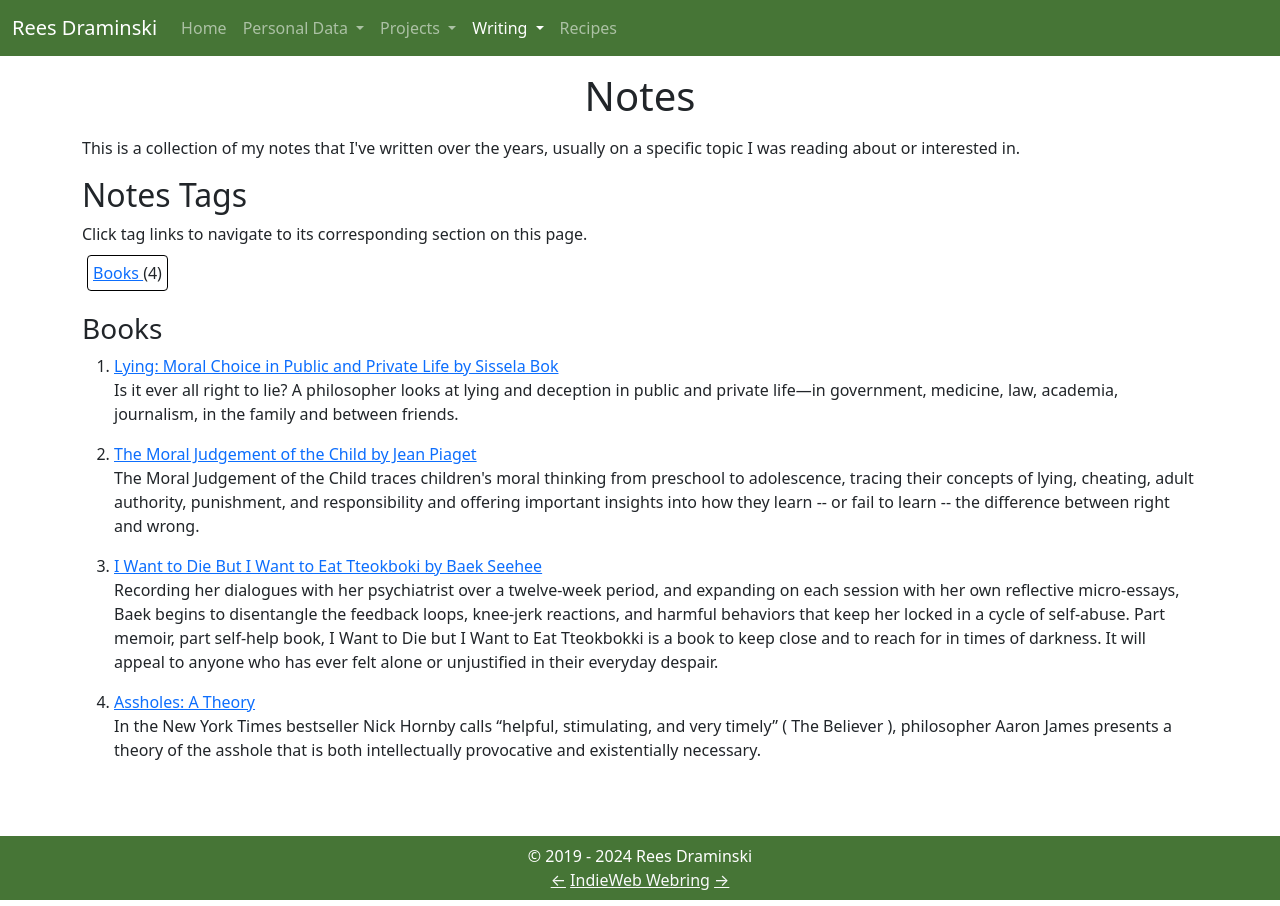
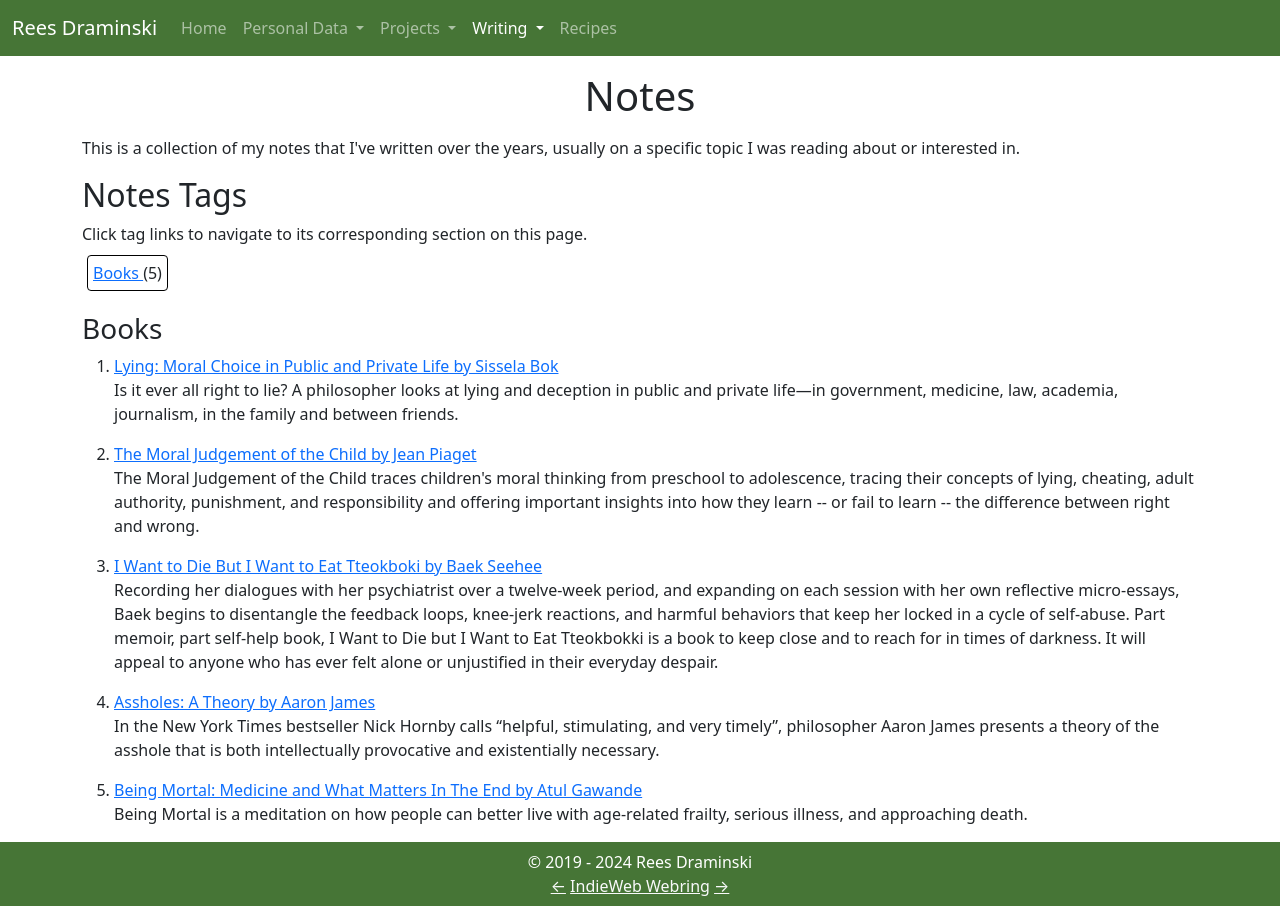
Before and after one commit to reeshuffled/reeshuffled.github.io, a Jekyll site: the page built from index_notes.html, in a window 1280 px wide. Built offline with Jekyll 4.4.1, drawn with Linux system fonts in a browser that asks for light colours; some of the changed lines change nothing that is shown.

Commit message:
add being mortal notes

```diff
--- a/_posts/2024-01-10-Assholes-A-Theory.md
+++ b/_posts/2024-01-10-Assholes-A-Theory.md
@@ -2,9 +2,9 @@
 layout: note
 categories: Notes
 tags: ["Books"]
-title: "Assholes: A Theory"
+title: "Assholes: A Theory by Aaron James"
 slug: assholes-a-theory
-description: "In the New York Times bestseller Nick Hornby calls “helpful, stimulating, and very timely” ( The Believer ), philosopher Aaron James presents a theory of the asshole that is both intellectually provocative and existentially necessary."
+description: "In the New York Times bestseller Nick Hornby calls “helpful, stimulating, and very timely”, philosopher Aaron James presents a theory of the asshole that is both intellectually provocative and existentially necessary."
 started_at: "2024-01-06 12:45:00"
 ---
 
--- /dev/null
+++ b/_posts/2024-01-23-Being-Mortal:-Medicine-and-What-Matters-In-The-End.md
@@ -0,0 +1,57 @@
+---
+layout: note
+categories: Notes
+tags: ["Books"]
+title: "Being Mortal: Medicine and What Matters In The End by Atul Gawande"
+slug: being-mortal
+description: "Being Mortal is a meditation on how people can better live with age-related frailty, serious illness, and approaching death."
+started_at: "2024-01-18 08:43"
+---
+
+This book made me think a lot about the aging of my parents just like my friend said that it made her think about.
+* To me in particular it made me think about or rethink about assisted living homes and if I will put my parents in one.
+* I used to always joke to my mother that I would put them in a nursing home because I’m don’t think of myself as a particularly caring person. My brother will be a nurse, but I’m not gonna burden him with that.
+* I agree heavily with the multigenerational living model. I don’t know if I will have kids, so especially if I don’t have children then it seems like I should be having my parents in my house both to make me and them feel less alone.
+
+This book also made me think about the aging of my grandparents.
+* My grandfather died in hospice widowing my grandmother and she’s been largely independent, but has been in assisted living facility for a while. The people in assisted living facility are generally happy, but when she’s been sick/injured and in the rehab center I’ve definitely seen some incredibly heartbreaking scenes.
+* My father‘s parents are aging as well and they’re still very largely independent with social circles that are outside of nursing homes. The wear and tear of their bodies is getting to them and some of their friends are moving to nursing homes.
+    * They love their house and a lot of children and grandchildren have spent a lot of their lives there and so there’s also the idea of what the house and independence represents to them and how it can be a family gathering place.
+
+This book and the complex system failure model of the human body kind of scares me.
+* I agree with the author, and that I don’t think that lifespan is genetically programmed, but that almost makes it scarier, because lifespan is largely unpredictable.
+* There are ways that you can optimize, but it seems like it’s almost fear based and you don’t really know if what you’re gonna do is working. you’re doing something for unknown payoff in the future, which is totally against, the human motivation system
+
+The economics of geriatrics and Medicare billing practices disincentivize investment in aging solutions.
+* The author makes a great point that if it was a medical device or some kind of silver bullet solution, everyone would be clamoring to fund it, but instead just visits to a geriatric specialist were improving outcomes vastly, and then they were just shutter the entire program it just boggles the mind
+* There some truth to the idea that we don’t want to fund geriatrics just because we want to avert our eyes from the aging process. I feel like that’s part of it but on a broader, societal level there are much more concrete reasons why geriatrics is not a sexy field like salary.
+* More investment in aging solutions would actually decrease medical spending on older people. Increasing palliative care availability and hospice eligibility leads to reduced medical costs as well as patient suffering. Increasing medical spending begets further medical spending because surgery, medication, and radiation recovery and side effects cause a need for more spending and intensive care.
+
+I love the general centering of quality of life and discussions around that.
+* When I read When Breath Becomes Air, he spoke about his experience as a neurosurgeon where you have to really understand the effects of what you are doing to these people, because what is life if you’re just living on a defibrillator, and in a coma or something like that.
+* I wonder how much of aging related mental symptoms are generational. People assign so much value and their worth for what they can do for people and so cognitive slippage is to be abhorred. People don’t want to be or admit that they are vulnerable.
+    * For things like dementia I’m sure there is a physical and/or neurological basis for confusion and agitation, but how much of it is  because they cannot accept the fact that they could be wrong?
+* With a focus on quality of life comes the idea of having a purpose. With physical decline and cognitive impairment abound there needs to be a way to create assistive technologies or scaffold activities/organizations that allow older people to maintain a purpose so that they have structured to their day or something look forward to, to think about, to feel.
+
+I think automation has a lot of potential for freeing up bandwidth within nursing home communities to allow humans to really focus on the more important social aspects of health and not be bogged down by having to change sheets and deliver food and all these things.
+* This wasn’t been discussed by the author, and is more just a personal thought that I’ve had as a Software Engineer and a person who’s experienced having a grandmother in the nursing home community.
+* Cost is a big reason for lack of access for a lot of people; this kind of full spectrum care is just expensive because of labor and equipment costs.
+
+If the first medical goal was the extension of lifespan, then the next medical goal is quality of life across the extended lifespan.
+* The solutions are just out of reach, if we just pour financial and intellectual resources into the problem then I truly believe that we can build a better society for an aging population.
+* The author notes that living of fulfilling life when you’re old is just new, and it requires imagination and inventiveness because there’s not much prior work and also older people are just different, and they are less disabled, and so there are constraints of operation, but that should lead to innovation.
+
+The concept around freedom and independence and the car for the elderly is such a solvable problem in my mind. It won’t be easy to implement, but I think that it can be done.
+* The car accident statistics are not great with older people, but with things like public transportation, or just walkable communities in general would almost entirely eliminate this problem.
+    * Walkable would also mean that they could ride a bike if able or at least a motorized scooter. Obviously not everyone will be able to walk, but there are plenty of ways to enable walking part way and then having other transportation options.
+    * This would require significant investment in more accessible public transit.
+* Transit systems can be confusing so I’m not sure how older adults with cognitive slippage would fare, but I’m sure that there are plenty of talented people that could think through this problem.
+
+The author has a bit of an interesting view on death with dignity but I think that I’m fairly sympathetic to it
+* He posits that the reason for the proliferation and popularity of assisted suicide in the Netherlands, is in part, because of the lack of palliative services, provided to people who may be suffering from terminal illnesses.
+* He alleges that this sort of dependence on assisted suicide is in part of response to social attitudes and institutional inertia around redefining assisted living, which I do agree with.
+* It is definitely hard to strike a balance of empowering people in taking control of their life while also controlling for the possibility that people are acting out of a temporary perspective.
+
+I'm surprised I haven't seen trendy millenial-type businesses that are trying to put a brand on the transition of aging and dying.
+* I'm not sure what it would exactly look like, but I imagine something like an app or 24/7 hotline with a quirky name and colorful brand identity centered around centralizing aging services.
+* I bet that at least some entrepreneurs have tried this but the fact that I haven't heard of it certainly speaks to the success of the venture a little bit.
```
